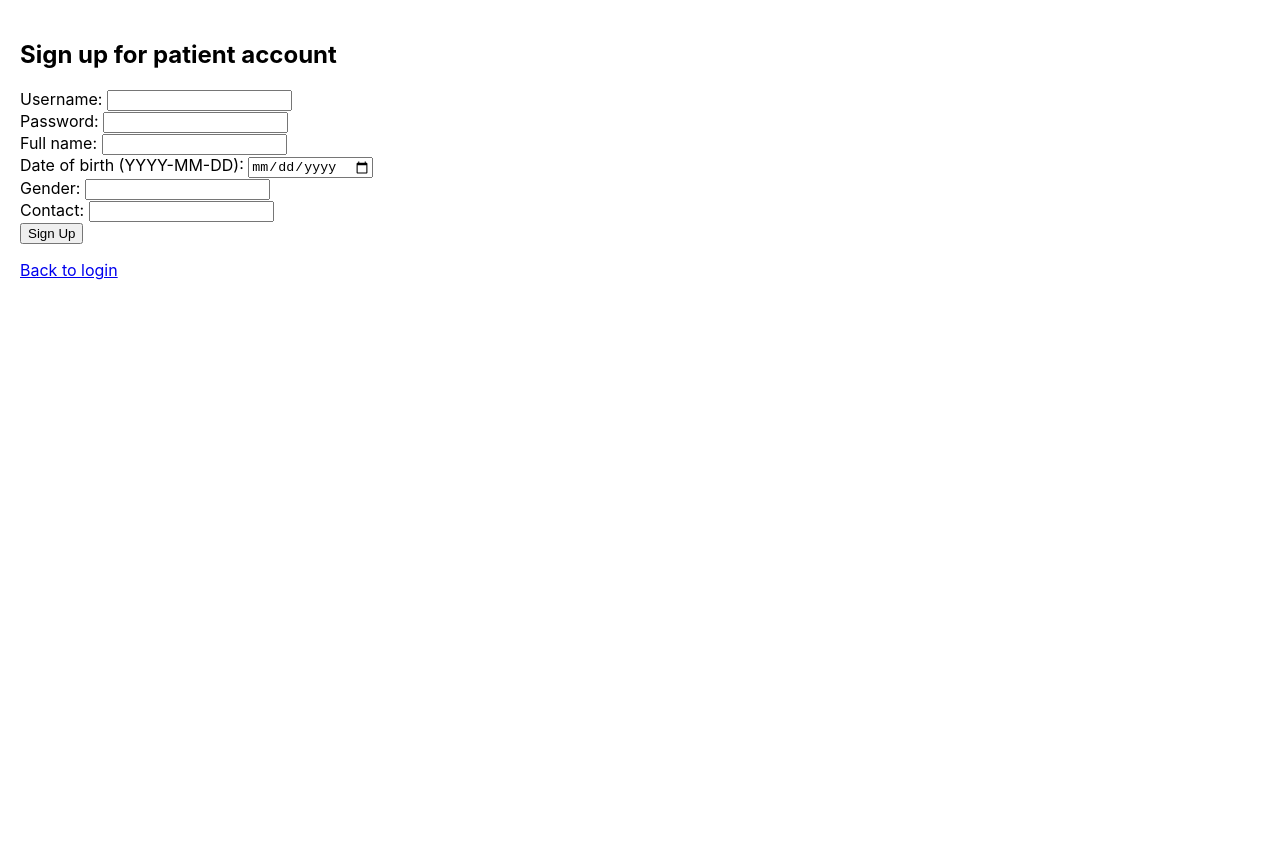
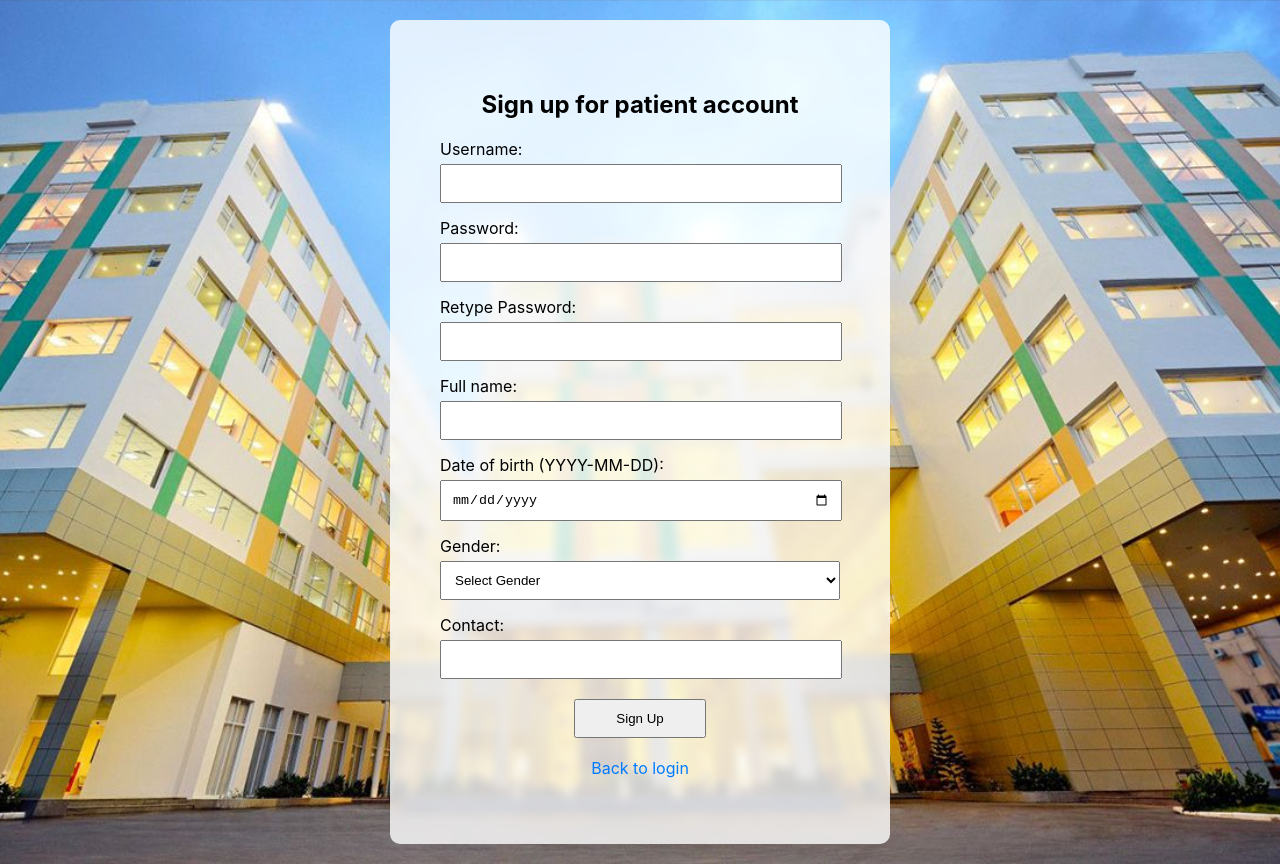
Before and after one commit to HaMinhDung/Vinuni-Database-Hospital-Management-System-Team-F, a React (Create React App) app in the folder fe/: page /signup in a window 1280 px wide. Before the commit the page ends 800 px from the top, so only its background shows below. Built offline with nearby package versions, Linux system fonts and the light colour scheme.

Commit message:
add sig up GUI

```diff
--- a/fe/src/signup.tsx
+++ b/fe/src/signup.tsx
@@ -7,6 +7,7 @@ const Signup: React.FC = () => {
     const [name, setName] = useState('');
     const [dob, setDob] = useState('');
     const [gender, setGender] = useState('');
+    const [retypePassword, setRetypePassword] = useState('');
     const [contact, setContact] = useState('');
     const [message, setMessage] = useState('');
 
@@ -15,6 +16,11 @@ const Signup: React.FC = () => {
     const handleSignup = async (e: React.FormEvent) => {
         e.preventDefault();
 
+        if (password !== retypePassword) {
+            setMessage('Passwords do not match.');
+            return;
+        }
+
         const response = await fetch('http://localhost:5000/patient/sign_up', {
             method: 'POST',
             headers: { 'Content-Type': 'application/json' },
@@ -22,77 +28,117 @@ const Signup: React.FC = () => {
         });
         const data = await response.json();
         if (response.ok) {
-            alert(data.message);
+            setMessage(data.message || 'Account registered successfully!');
+            setTimeout(() => {
                 navigate('/');
+            }, 3000);
         } else {
             setMessage(data.error || 'Signup failed');
         }
     };
 
     return (
-        <div style={{ padding: '20px' }}>
+        <div style={{
+            padding: '20px',
+            minHeight: '100vh',
+            backgroundImage: `url('background_loginpage.jpg')`,
+            backgroundSize: 'cover',
+            backgroundPosition: 'center',
+            display: 'flex',
+            justifyContent: 'center',
+            alignItems: 'center',
+        }}>
+            <div style={{
+                backgroundColor: 'rgba(255, 255, 255, 0.8)',
+                padding: '50px',
+                borderRadius: '10px',
+                textAlign: 'center',
+                width: '400px',
+                backdropFilter: 'blur(5px)',
+            }}>
                 <h2>Sign up for patient account</h2>
                 {message && <p style={{ color: 'red' }}>{message}</p>}
                 <form onSubmit={handleSignup}>
-                <div>
-                    <label>Username: </label>
+                    <div style={{ marginBottom: '15px' }}>
+                        <label style={{ display: 'block', marginBottom: '5px', textAlign: 'left' }}>Username: </label>
                         <input
                             type="text"
                             value={username}
                             onChange={e => setUsername(e.target.value)}
                             required
+                            style={{ padding: '10px', width: 'calc(100% - 22px)' }}
                         />
                     </div>
-                <div>
-                    <label>Password: </label>
+                    <div style={{ marginBottom: '15px' }}>
+                        <label style={{ display: 'block', marginBottom: '5px', textAlign: 'left' }}>Password: </label>
                         <input
                             type="password"
                             value={password}
                             onChange={e => setPassword(e.target.value)}
                             required
+                            style={{ padding: '10px', width: 'calc(100% - 22px)' }}
                         />
                     </div>
-                <div>
-                    <label>Full name: </label>
+                    <div style={{ marginBottom: '15px' }}>
+                        <label style={{ display: 'block', marginBottom: '5px', textAlign: 'left' }}>Retype Password: </label>
+                        <input
+                            type="password"
+                            value={retypePassword}
+                            onChange={e => setRetypePassword(e.target.value)}
+                            required
+                            style={{ padding: '10px', width: 'calc(100% - 22px)' }}
+                        />
+                    </div>
+                    <div style={{ marginBottom: '15px' }}>
+                        <label style={{ display: 'block', marginBottom: '5px', textAlign: 'left' }}>Full name: </label>
                         <input
                             type="text"
                             value={name}
                             onChange={e => setName(e.target.value)}
                             required
+                            style={{ padding: '10px', width: 'calc(100% - 22px)' }}
                         />
                     </div>
-                <div>
-                    <label>Date of birth (YYYY-MM-DD): </label>
+                    <div style={{ marginBottom: '15px' }}>
+                        <label style={{ display: 'block', marginBottom: '5px', textAlign: 'left' }}>Date of birth (YYYY-MM-DD): </label>
                         <input
                             type="date"
                             value={dob}
                             onChange={e => setDob(e.target.value)}
                             required
+                            style={{ padding: '10px', width: 'calc(100% - 22px)' }}
                         />
                     </div>
-                <div>
-                    <label>Gender: </label>
-                    <input
-                        type="text"
+                    <div style={{ marginBottom: '15px' }}>
+                        <label style={{ display: 'block', marginBottom: '5px', textAlign: 'left' }}>Gender: </label>
+                        <select
                             value={gender}
                             onChange={e => setGender(e.target.value)}
                             required
-                    />
+                            style={{ padding: '10px', width: 'calc(100%)' }}
+                        >
+                            <option value="">Select Gender</option>
+                            <option value="Male">Male</option>
+                            <option value="Female">Female</option>
+                            <option value="Other">Other</option>
+                        </select>
                     </div>
-                <div>
-                    <label>Contact: </label>
+                    <div style={{ marginBottom: '20px' }}>
+                        <label style={{ display: 'block', marginBottom: '5px', textAlign: 'left' }}>Contact: </label>
                         <input
                             type="text"
                             value={contact}
                             onChange={e => setContact(e.target.value)}
                             required
+                            style={{ padding: '10px', width: 'calc(100% - 22px)' }}
                         />
                     </div>
-                <button type="submit">Sign Up</button>
+                    <button type="submit" style={{ padding: '10px 40px' }}>Sign Up</button>
                 </form>
-            <p>
-                <a href="/">Back to login</a>
+                <p style={{ marginTop: '20px' }}>
+                    <a href="/" style={{ color: '#007bff', textDecoration: 'none' }}>Back to login</a>
                 </p>
+            </div>
         </div>
     );
 };
```
Lines whose indentation alone changed are shown as unchanged.
